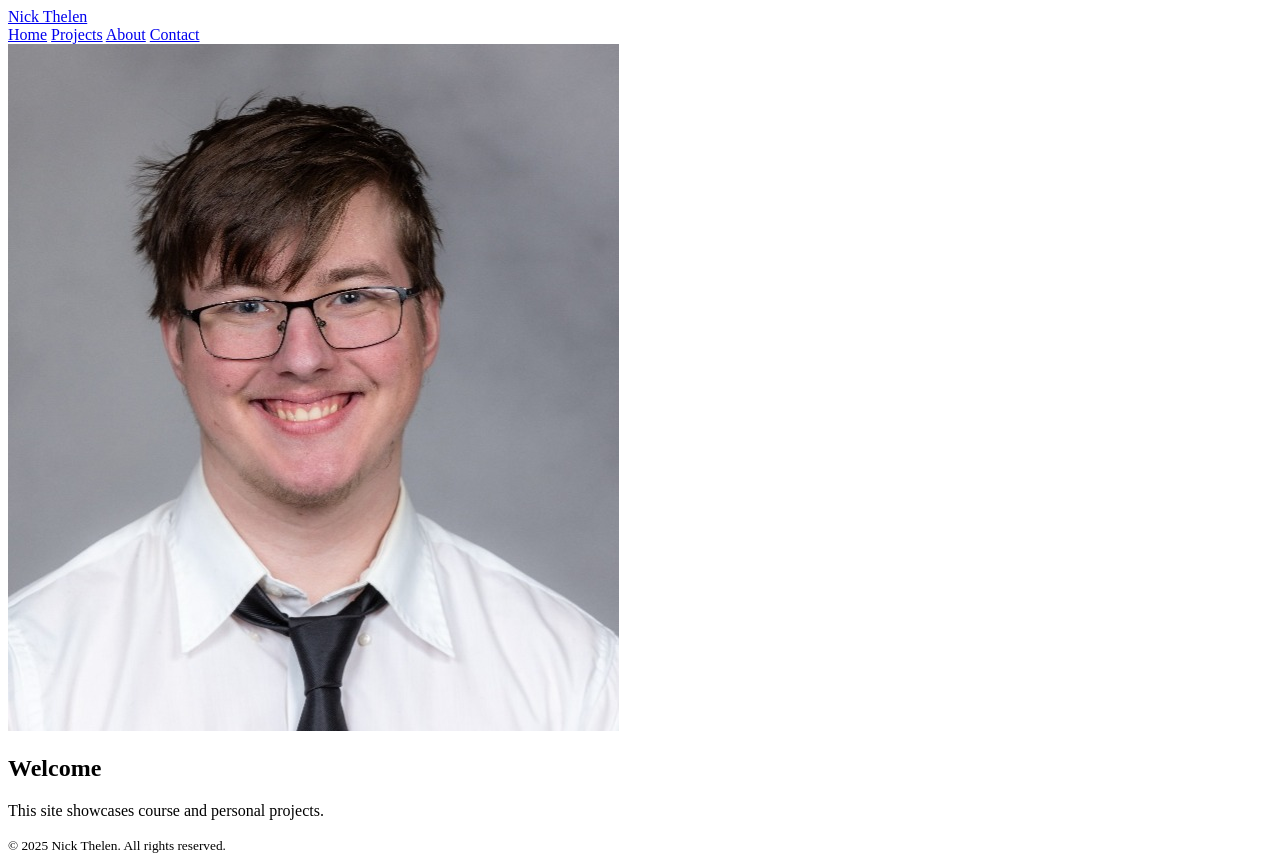
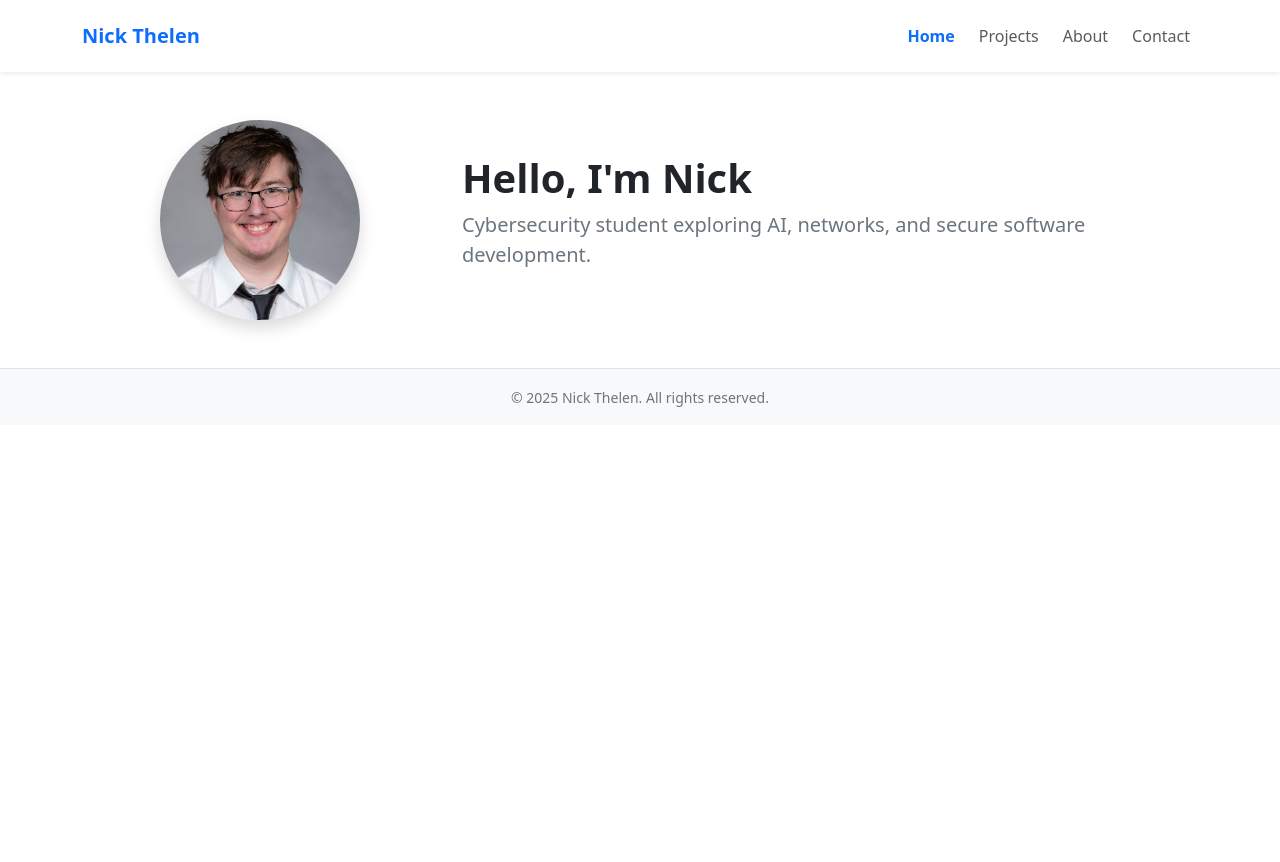
Before and after one commit to NickThelenProfessional/Personal-Portfolio, a plain HTML site: page index.html in a window 1280 px wide. After the commit the page ends 800 px from the top, so only its background shows below. Drawn offline with nearby package versions, Linux system fonts and the light colour scheme.

Commit message:
Update index.html

```diff
--- a/index.html
+++ b/index.html
@@ -5,35 +5,61 @@
     <meta charset="utf-8" />
     <meta name="viewport" content="width=device-width, initial-scale=1" />
     <title>Nick Thelen · Portfolio</title>
+
+    <!-- Bootstrap -->
+    <link href="https://cdn.jsdelivr.net/npm/bootstrap@5.3.2/dist/css/bootstrap.min.css" rel="stylesheet">
+
+    <!-- Custom Styles -->
     <link rel="stylesheet" href="assets/css/styles.css" />
 </head>
 
 <body>
-    <header class="site-header">
-        <div class="container nav">
-            <a class="brand" href="index.html">Nick Thelen</a>
-            <nav class="top-nav">
-                <a href="index.html">Home</a>
-                <a href="projects.html">Projects</a>
-                <a href="about.html">About</a>
-                <a href="contact.html">Contact</a>
-            </nav>
+
+    <!-- NAVBAR -->
+    <nav class="navbar navbar-expand-lg navbar-light bg-white shadow-sm py-3">
+        <div class="container">
+            <a class="navbar-brand fw-bold text-primary" href="index.html">Nick Thelen</a>
+
+            <button class="navbar-toggler" type="button" data-bs-toggle="collapse" data-bs-target="#navMenu">
+                <span class="navbar-toggler-icon"></span>
+            </button>
+
+            <div class="collapse navbar-collapse" id="navMenu">
+                <ul class="navbar-nav ms-auto gap-2">
+                    <li class="nav-item"><a class="nav-link active" href="index.html">Home</a></li>
+                    <li class="nav-item"><a class="nav-link" href="projects.html">Projects</a></li>
+                    <li class="nav-item"><a class="nav-link" href="about.html">About</a></li>
+                    <li class="nav-item"><a class="nav-link" href="contact.html">Contact</a></li>
+                </ul>
+            </div>
         </div>
-    </header>
-    <main class="container">
-        <!-- Page-specific content goes here -->
-        <section class="intro">
-            <img src="assets/img/ProfilePicture.jpg" alt="Nick Thelen" class="profile-pic">
-            <div class="intro-text">
-                <h1>Welcome</h1>
-                <p>This site showcases course and personal projects.</p>
+    </nav>
+
+    <!-- HERO -->
+    <main class="container py-5">
+        <div class="row align-items-center">
+            <div class="col-md-4 text-center mb-4 mb-md-0">
+                <img src="assets/img/ProfilePicture.jpg"
+                     class="rounded-circle shadow hero-img"
+                     alt="Nick" width="200" height="200">
             </div>
-        </section>
+
+            <div class="col-md-8">
+                <h1 class="fw-bold">Hello, I'm Nick</h1>
+                <p class="lead text-secondary">
+                    Cybersecurity student exploring AI, networks, and secure software development.
+                </p>
+            </div>
+        </div>
     </main>
-    <footer class="site-footer">
-        <div class="container">
-            <small>© 2025 Nick Thelen. All rights reserved.</small>
-        </div>
+
+    <!-- FOOTER -->
+    <footer class="bg-light text-center py-3 border-top">
+        <small class="text-secondary">© 2025 Nick Thelen. All rights reserved.</small>
     </footer>
+
+    <!-- Bootstrap JS -->
+    <script src="https://cdn.jsdelivr.net/npm/bootstrap@5.3.2/dist/js/bootstrap.bundle.min.js"></script>
 </body>
+
 </html>
```
